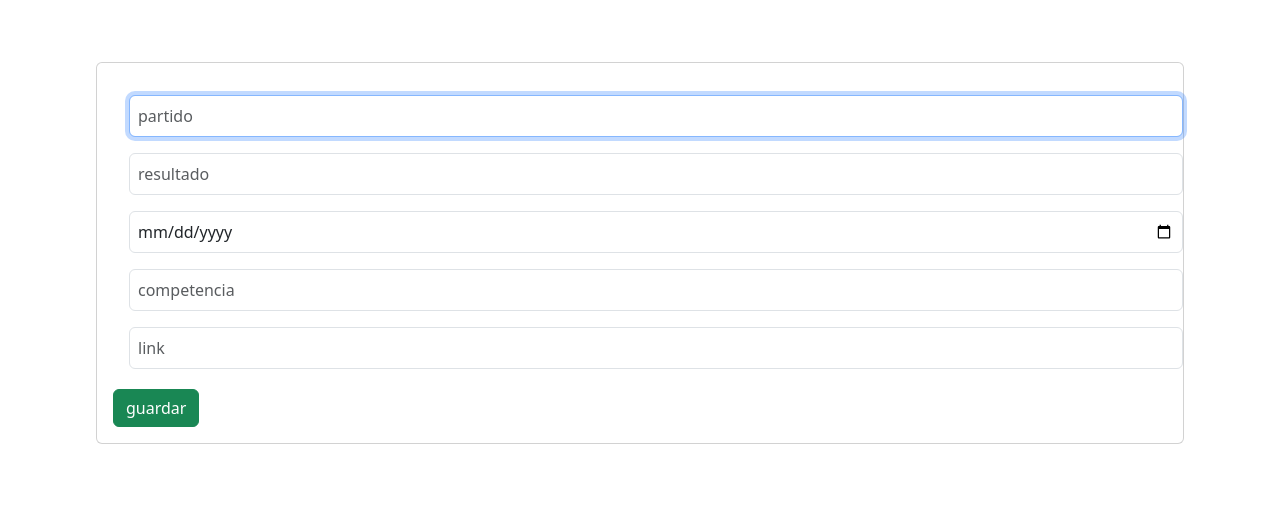
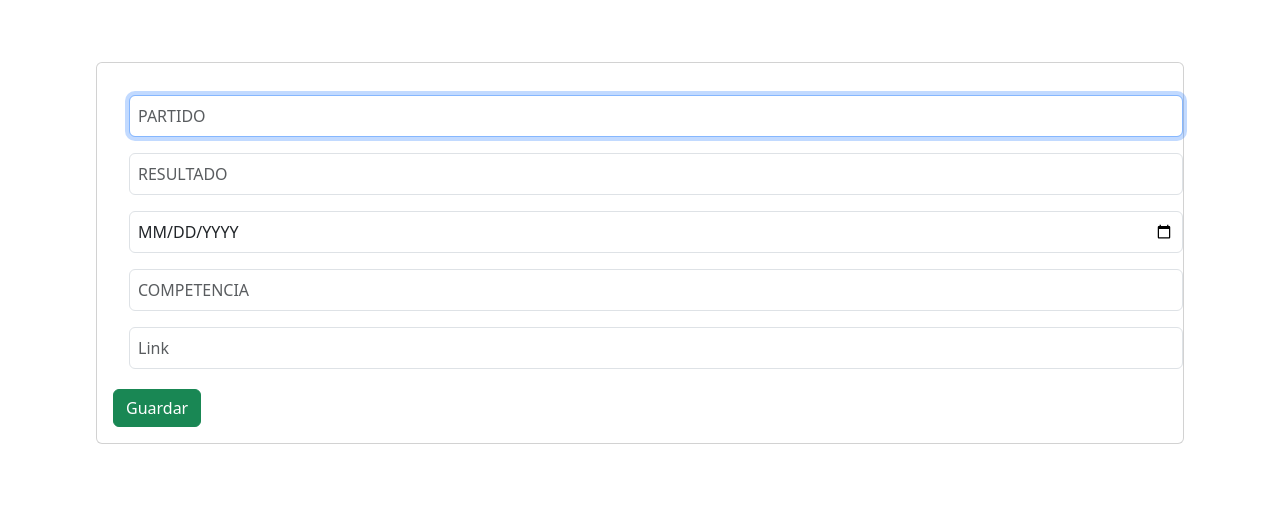
Before and after one commit to Tobias-Stani/Memories-cancha, a PHP site: page /formulario.php in a window 1280 px wide. Shown: the part 188-704 px from the top of the page. Run offline with PHP 8.4, Linux system fonts and the light colour scheme; some libraries are stand-ins or nearby versions.

Commit message:
agregado uppercase

```diff
--- a/formulario.php
+++ b/formulario.php
@@ -1,10 +1,20 @@
 <?php include('includes/header.php')?>
 <?php include('includes/navAbajoDelHeader.php')?>
+
+<style>
+    input[type="text"], input[type="date"] {
+        text-transform: uppercase;
+    }
+
+    /* Excluye la transformación de mayúsculas para el campo de enlace */
+    input.no-uppercase {
+        text-transform: none;
+    }
+</style>
 
 <div class="col md-4 m-5 p-5">
 
     <!-- alerta de guardado -->
-
     <?php if(isset($_SESSION['message'])) { ?>
         <div class="alert alert-success alert-dismissible fade show" role="alert">
             <?= $_SESSION['message']?>
@@ -13,28 +23,26 @@
         <?php
         unset($_SESSION['message']); // Eliminar la variable de sesión después de mostrar la alerta
     } ?>
-
-
     <!-- alerta de guardado -->
 
     <div class="card card-body">
         <form action="save-task.php" method="post">
-            <div class="form-groupp">
-                <input type="text" name="partido" class="form-control m-3 p-2" placeholder="partido" autofocus>
+            <div class="form-group">
+                <input type="text" name="partido" class="form-control m-3 p-2" placeholder="Partido" autofocus>
             </div>
-            <div class="form-groupp">
-                <input type="text" name="resultado" class="form-control m-3 p-2" placeholder="resultado" autofocus>
+            <div class="form-group">
+                <input type="text" name="resultado" class="form-control m-3 p-2" placeholder="Resultado" autofocus>
             </div>
-            <div class="form-groupp">
-                <input type="date" name="fecha" rows="2" class="form-control m-3 p-2" placeholder="fecha"></input>
+            <div class="form-group">
+                <input type="date" name="fecha" rows="2" class="form-control m-3 p-2" placeholder="Fecha"></input>
             </div>
-            <div class="form-groupp">
-                <input type="text" name="competencia" class="form-control m-3 p-2" placeholder="competencia" autofocus>
+            <div class="form-group">
+                <input type="text" name="competencia" class="form-control m-3 p-2" placeholder="Competencia" autofocus>
             </div>
-            <div class="form-groupp">
-                <input type="text" name="link" class="form-control m-3 p-2" placeholder="link" autofocus>
+            <div class="form-group">
+                <input type="text" name="link" class="form-control m-3 p-2 no-uppercase" placeholder="Link" autofocus>
             </div>
-            <input type="submit" class="btn btn-success btn-block mt-1" name="save-task" value="guardar">
+            <input type="submit" class="btn btn-success btn-block mt-1" name="save-task" value="Guardar">
         </form>
     </div>
 
```
Lines whose indentation alone changed are shown as unchanged.
